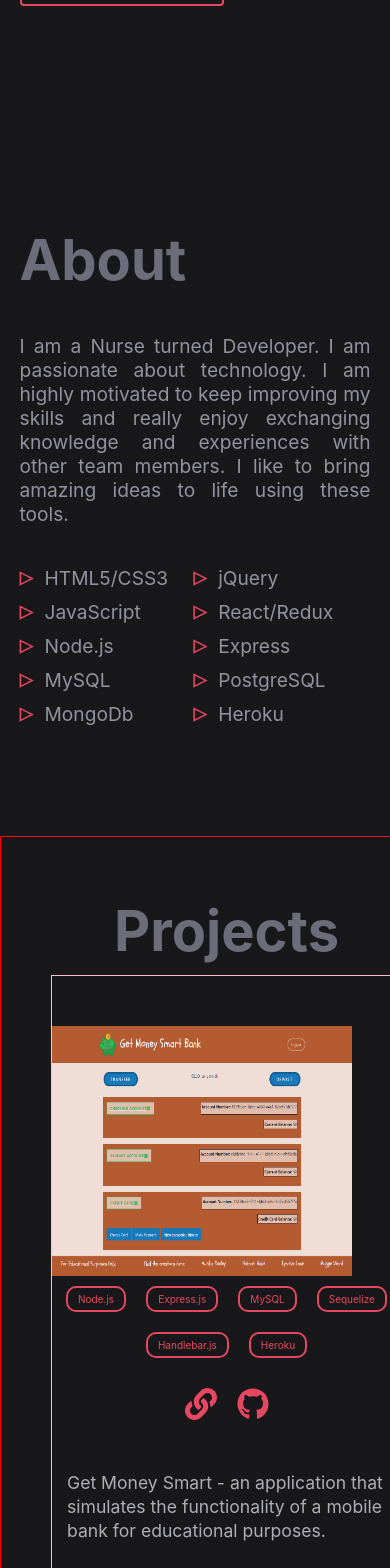
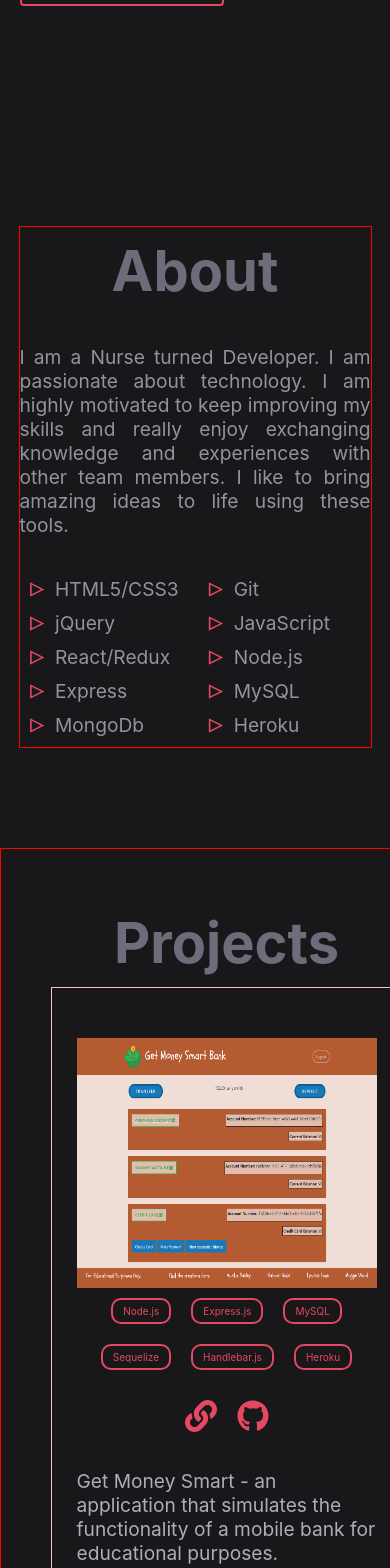
Before and after one commit to natnaelh14/portfolio-website, a React (Create React App) app: page / in a window 390 px wide. Shown: the part 428-1996 px from the top of the page. Built offline with nearby package versions, Linux system fonts and the light colour scheme.

Commit message:
centered about section

```diff
--- a/src/components/about/about.css
+++ b/src/components/about/about.css
@@ -2,16 +2,18 @@
     width: 90%;
     margin: 150px auto;
     max-width: 1200px;
+    border: 1px solid red;
 }
 .about-section {
     display: flex;
-    align-items: center;
-    justify-content: space-between;
+    justify-content: center;
 }
 .section-heading {
     font-size: 4rem;
     margin: 10px 0;
     color: #6c6c7a;
+    display: flex;
+    justify-content: center;
 }
 
 .about-text{
@@ -21,6 +23,11 @@
     width:100%;
     max-width:700px;
     text-align:justify;
+}
+
+.about-subSection {
+    display: flex;
+    justify-content: center;
 }
 
 .about-subSection ul {
--- a/src/components/about/about.jsx
+++ b/src/components/about/about.jsx
@@ -3,7 +3,7 @@ import "./about.css";
 
 const About = () => {
   return (
-    <div className="about" id="about">
+    <div className="about" id="about" >
       <h1 className="section-heading">About</h1>
       <div className="about-section">
         <div className="about-text">
@@ -18,13 +18,13 @@ const About = () => {
       <div className="about-subSection">
         <ul>
           <li className="about-subSectionitem">HTML5/CSS3</li>
+          <li className="about-subSectionitem">Git</li>
           <li className="about-subSectionitem">jQuery</li>
           <li className="about-subSectionitem">JavaScript</li>
           <li className="about-subSectionitem">React/Redux</li>
           <li className="about-subSectionitem">Node.js</li>
           <li className="about-subSectionitem">Express</li>
           <li className="about-subSectionitem">MySQL</li>
-          <li className="about-subSectionitem">PostgreSQL</li>
           <li className="about-subSectionitem">MongoDb</li>
           <li className="about-subSectionitem">Heroku</li>
         </ul>
--- a/src/components/project/project.css
+++ b/src/components/project/project.css
@@ -5,13 +5,13 @@
     margin:50px;
     /* padding: 20px; */
     display: flex;
+    /* justify-content: center; */
     flex-direction: column;
     border-bottom: 1px solid yellow;
 }
 
 .project-image {
-    display: flex;
-    justify-content: center;
+
 }
 /* .project-basicInfo {
     /* box-sizing: border-box; */
@@ -56,26 +56,26 @@
 }
 
 @media screen and (max-width:1000px) {
-    .project {
+    /* .project {
         flex-direction: column;
         margin: 50px 0;
-    }
+    } */
     /* .project-basicInfo {
         width: 100%;
         height: 150px;
         padding: 15px;
     } */
-    .project-detail {
+    /* .project-detail {
       width: 100%;
       padding:15px;
-    }
+    }*/
 }
 
 @media  screen and (max-width:600px) {
 
-    .project-desc {
+    /* .project-desc {
         font-size: 1.1rem;
-    }
+    } */
     /* .project-basicInfo {
         height: 150px;
     } */
--- a/src/components/projects/projects.css
+++ b/src/components/projects/projects.css
@@ -15,7 +15,7 @@
     display: flex;
     flex-wrap: wrap;
     justify-content: center;
-    /* flex: 50%; */
+    flex: 50%;
 
     /* align-items: center; */
 }
```
